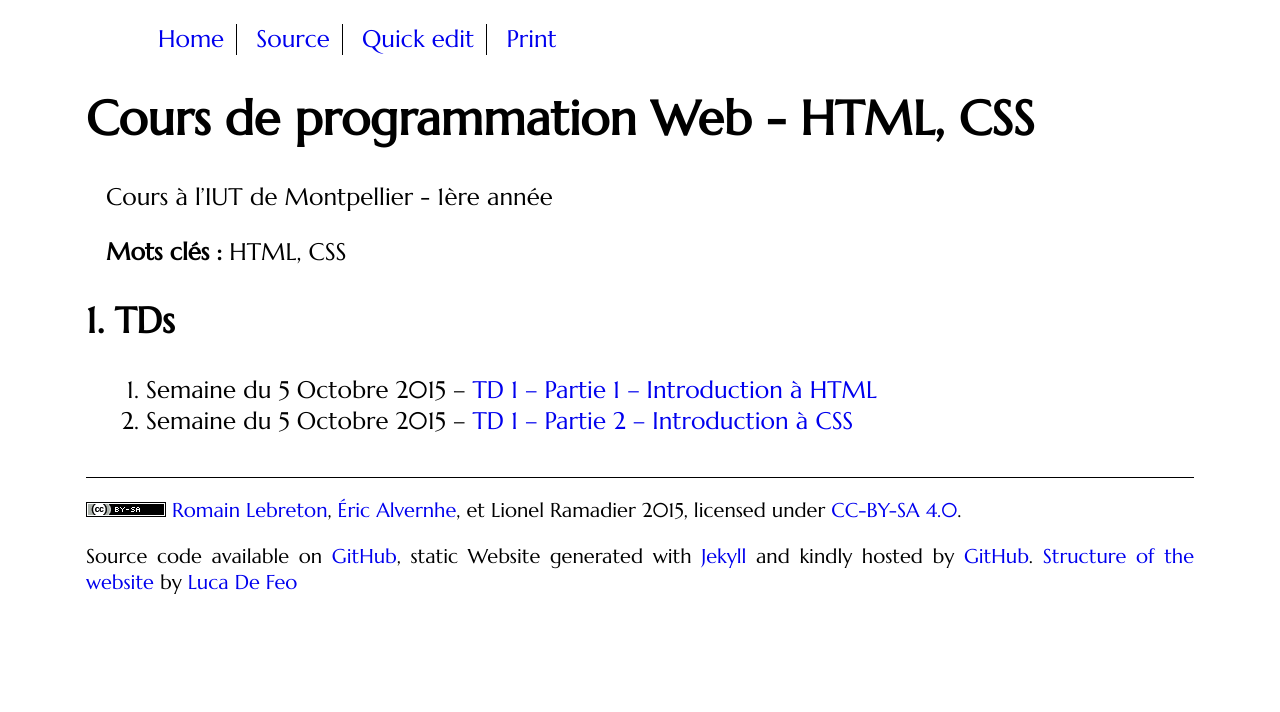
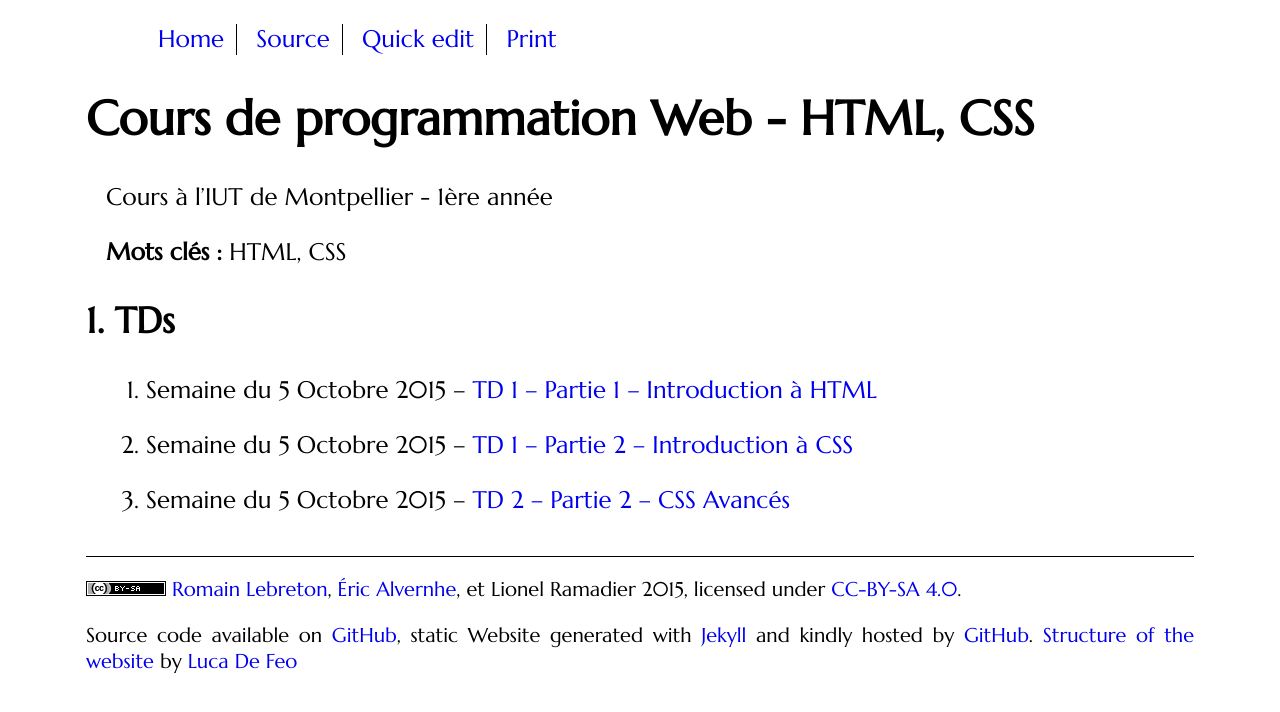
Before and after one commit to romainlebreton/R1.02-DeveloppementInterfacesWeb, a Jekyll site: the page built from index.md, in a window 1280 px wide. Shown: the top 712 px of the page. Built offline with Jekyll 4.4.1, drawn with Linux system fonts in a browser that asks for light colours; some web fonts are replaced; comment, search, counter and statistics services are not loaded.

Commit message:
adding index

```diff
--- a/index.md
+++ b/index.md
@@ -11,3 +11,5 @@
 ## TDs
 1. Semaine du 5 Octobre 2015 -- [TD 1 -- Partie 1 -- Introduction à HTML](tutorials/tutorial1_1.html)
 2. Semaine du 5 Octobre 2015 -- [TD 1 -- Partie 2 -- Introduction à CSS](tutorials/tutorial1_2.html)
+
+3. Semaine du 5 Octobre 2015 -- [TD 2 -- Partie 2 -- CSS Avancés ](tutorials/tutorial2.html)
```
